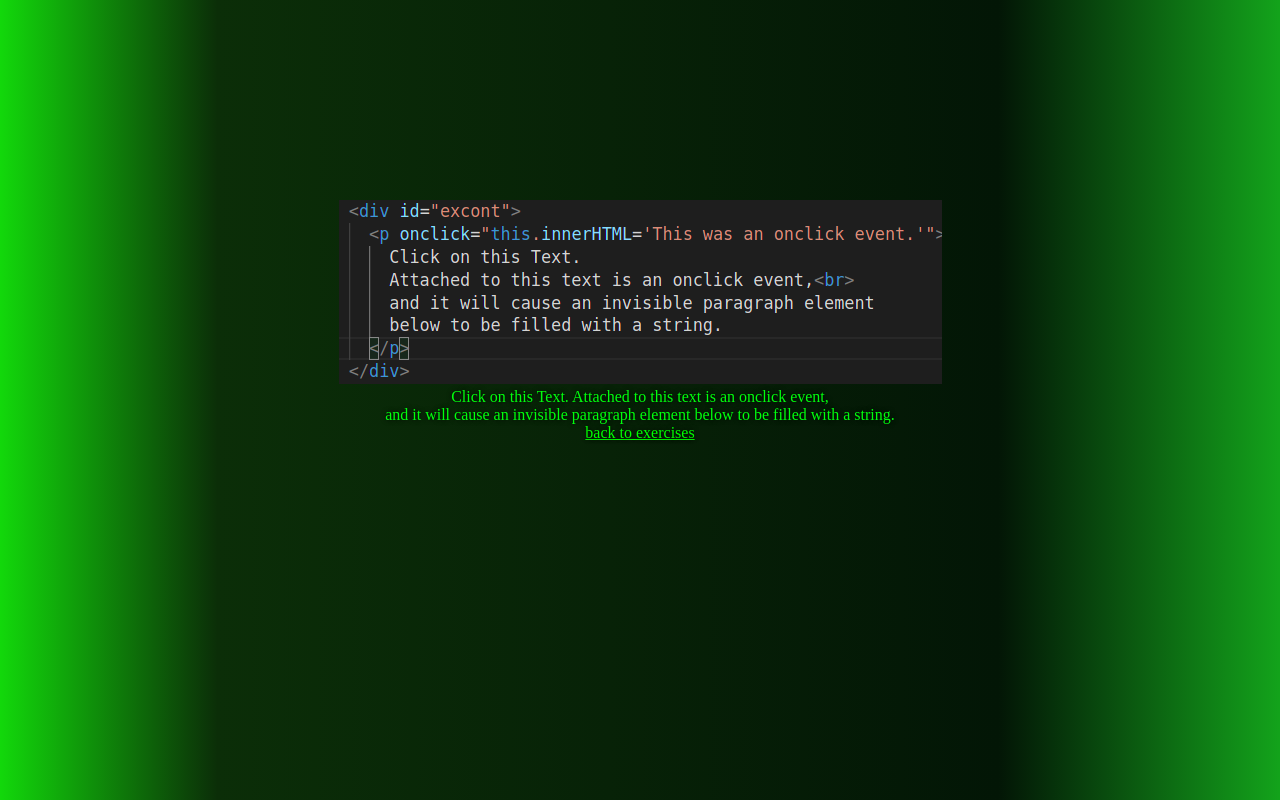
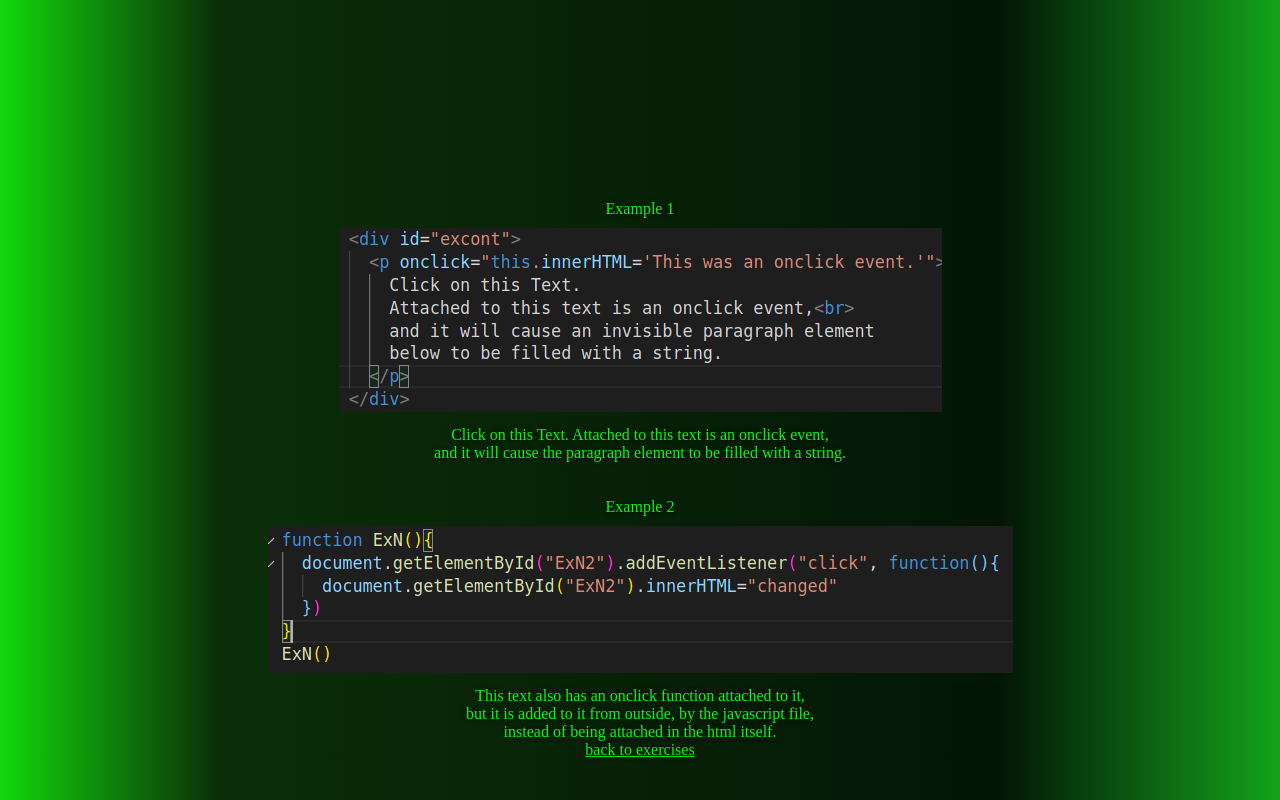
Before and after one commit to NGrus/Javascript-Exercises, a plain HTML site: page exercises/Intermediate/Exercise-N.html in a window 1280 px wide. Drawn offline with Linux system fonts and the light colour scheme.

Commit message:
changed my exercises, fleshed them out

```diff
--- a/exercises/Intermediate/Exercise-N.html
+++ b/exercises/Intermediate/Exercise-N.html
@@ -9,12 +9,20 @@
 </head>
 <body>
   <div id="excont">
-    <img src="codesnippet-N.png">
+    <p>Example 1</p>
+    <img src="codesnippet-N.png"> <br>
     <p onclick="this.innerHTML='This was an onclick event.'">
       Click on this Text.
       Attached to this text is an onclick event,<br>
-      and it will cause an invisible paragraph element
-      below to be filled with a string.
+      and it will cause the paragraph element
+      to be filled with a string.
+    </p>
+    <br> <br>
+    <p> Example 2</p>
+    <img src="codesnippet-N2.png"> <br>
+    <p id="ExN2">This text also has an onclick function attached to it,<br>
+      but it is added to it from outside, by the javascript file,<br>
+      instead of being attached in the html itself.
     </p>
   </div>
   <a href="../../index.html">back to exercises</a>
--- a/exercises/Intermediate/Intermediate.css
+++ b/exercises/Intermediate/Intermediate.css
@@ -23,3 +23,6 @@ a, a:visited{
   margin-top:30px;
   color:rgb(0, 255, 0);
 }
+img{
+  margin:10px;
+}
--- a/exercises/Intermediate/Intermediate.js
+++ b/exercises/Intermediate/Intermediate.js
@@ -60,3 +60,9 @@ function ExU(){
     document.getElementById("ExU").innerHTML="Hello";
   }, 3000);
 }
+function ExN(){
+  document.getElementById("ExN2").addEventListener("click", function(){
+    document.getElementById("ExN2").innerHTML="This was an externally applied onclick event."
+  })
+}
+ExN()
```
Also changed, not shown: exercises/Intermediate/Exercise-R.html (+5 -3 lines), index.html (+2 -2 lines), exercises/Intermediate/codesnippet-N2.png (added).
